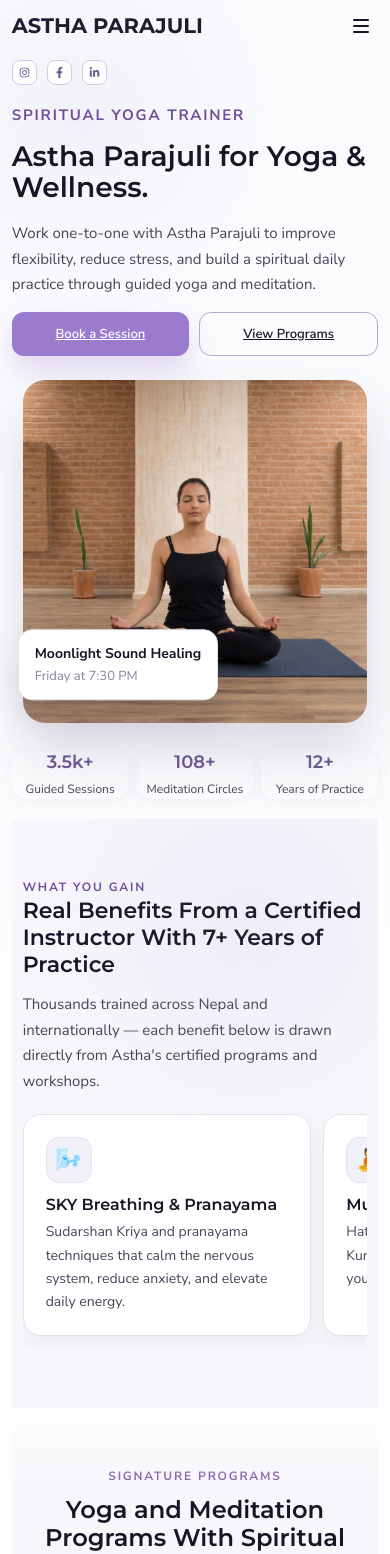
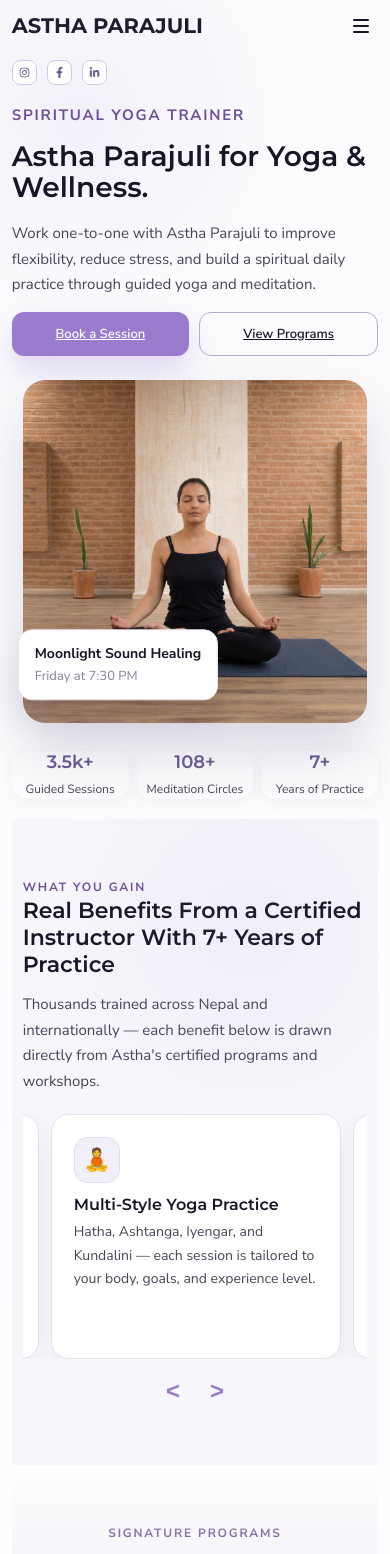
Before and after one commit to joshibibek91/yoga_personal2, a Next.js app: page / in a window 390 px wide. Shown: the top 1554 px of the page. Built offline with nearby package versions, Linux system fonts and the light colour scheme.

Commit message:
fixed_programs

```diff
--- a/app/globals.css
+++ b/app/globals.css
@@ -703,6 +703,52 @@ p {
   font-size: 14px;
   color: var(--muted);
   line-height: 1.65;
+}
+
+.benefitCarouselWrapper {
+  position: relative;
+  display: flex;
+  flex-direction: column;
+  align-items: center;
+  gap: 16px;
+}
+
+.benefitCarouselContainer {
+  position: relative;
+  width: 100%;
+  overflow: hidden;
+}
+
+.benefitCarouselArrow {
+  display: none;
+  background: transparent;
+  color: var(--primary);
+  border: none;
+  width: 32px;
+  height: 32px;
+  font-size: 24px;
+  cursor: pointer;
+  transition: color 0.2s ease, transform 0.2s ease;
+  flex-shrink: 0;
+  font-weight: 600;
+}
+
+.benefitCarouselArrow:hover:not(.disabled) {
+  color: var(--primary-dark);
+  transform: scale(1.2);
+}
+
+.benefitCarouselArrow.disabled {
+  color: #ccc;
+  cursor: not-allowed;
+  opacity: 0.5;
+}
+
+.benefitCarouselControls {
+  display: none;
+  gap: 12px;
+  justify-content: center;
+  align-items: center;
 }
 
 .benefitGrid {
@@ -2299,10 +2345,33 @@ p {
     flex-direction: row;
     overflow-x: auto;
     gap: 12px;
-    padding-bottom: 14px;
+    padding: 0 40px;
     scroll-snap-type: x mandatory;
     -webkit-overflow-scrolling: touch;
     scrollbar-width: none;
+    scroll-behavior: smooth;
+  }
+
+  .benefitCarouselContainer {
+    position: relative;
+    width: 100%;
+    overflow-x: visible;
+    margin: 0 -40px;
+  }
+
+  .benefitCarouselWrapper {
+    position: relative;
+    padding: 0;
+  }
+
+  .benefitCarouselArrow {
+    display: flex;
+    align-items: center;
+    justify-content: center;
+  }
+
+  .benefitCarouselControls {
+    display: flex;
   }
 
   .benefitNewGrid::-webkit-scrollbar {
@@ -2310,9 +2379,8 @@ p {
   }
 
   .benefitNewCard {
-    flex: 0 0 74vw;
-    max-width: 290px;
-    scroll-snap-align: start;
+    flex: 0 0 290px;
+    scroll-snap-align: center;
     flex-direction: column;
     gap: 12px;
   }
--- a/app/page.js
+++ b/app/page.js
@@ -1,6 +1,9 @@
+"use client";
+
 import Image from "next/image";
 import Link from "next/link";
 import { FaFacebookF, FaInstagram, FaLinkedinIn } from "react-icons/fa";
+import { useState, useRef, useEffect } from "react";
 import SiteChrome from "./components/SiteChrome";
 import LeadForm from "./components/LeadForm";
 import { socialLinks } from "./siteData";
@@ -34,9 +37,9 @@ const programs = [
 
 const benefits = [
   {
-    icon: "🌬️",
-    title: "SKY Breathing & Pranayama",
-    text: "Sudarshan Kriya and pranayama techniques that calm the nervous system, reduce anxiety, and elevate daily energy.",
+    icon: "🧘",
+    title: "Private Yoga Class",
+    text: "Personalised one-to-one practice with alignment, breath guidance, and posture adjustments to accelerate growth, reduce tension, and build confidence.",
   },
   {
     icon: "🧘",
@@ -108,6 +111,47 @@ const testimonials = [
 ];
 
 export default function Home() {
+  const benefitGridRef = useRef(null);
+  const [canScrollLeft, setCanScrollLeft] = useState(true);
+  const [canScrollRight, setCanScrollRight] = useState(true);
+
+  // Create extended benefits array for infinite loop
+  const extendedBenefits = [...benefits, ...benefits, ...benefits];
+
+  useEffect(() => {
+    // On mobile, scroll to show first card (second item) centered on load
+    if (benefitGridRef.current) {
+      const isMobile = window.innerWidth < 768;
+      if (isMobile) {
+        // With 40px padding on grid, scroll to second card
+        // Second card starts at: 290 (first card) + 12 (gap) + 40 (left padding) - 40 (to account for grid padding)
+        const scrollPosition = 290 + 12;
+        setTimeout(() => {
+          benefitGridRef.current.scrollLeft = scrollPosition;
+        }, 100);
+      }
+    }
+  }, []);
+
+  const handleScroll = () => {
+    if (benefitGridRef.current) {
+      // Allow continuous scrolling
+      setCanScrollLeft(true);
+      setCanScrollRight(true);
+    }
+  };
+
+  const scroll = (direction) => {
+    if (benefitGridRef.current) {
+      const cardWidth = benefitGridRef.current.querySelector(".benefitNewCard")?.offsetWidth || 290;
+      const gap = 12;
+      const scrollAmount = cardWidth + gap;
+      benefitGridRef.current.scrollBy({
+        left: direction === "left" ? -scrollAmount : scrollAmount,
+        behavior: "smooth",
+      });
+    }
+  };
   return (
     <SiteChrome activePath="/">
       <div className="hero">
@@ -176,7 +220,7 @@ export default function Home() {
             <p>Meditation Circles</p>
           </article>
           <article>
-            <h3>12+</h3>
+            <h3>7+</h3>
             <p>Years of Practice</p>
           </article>
         </div>
@@ -198,9 +242,15 @@ export default function Home() {
               workshops.
             </p>
           </div>
-          <div className="benefitNewGrid">
-            {benefits.map((item) => (
-              <article key={item.title} className="benefitNewCard">
+          <div className="benefitCarouselWrapper">
+            <div className="benefitCarouselContainer">
+              <div
+                className="benefitNewGrid"
+                ref={benefitGridRef}
+                onScroll={handleScroll}
+              >
+                {extendedBenefits.map((item, idx) => (
+                  <article key={`${item.title}-${idx}`} className="benefitNewCard">
                     <div className="benefitIcon">{item.icon}</div>
                     <div>
                       <h3>{item.title}</h3>
@@ -208,6 +258,24 @@ export default function Home() {
                     </div>
                   </article>
                 ))}
+              </div>
+            </div>
+            <div className="benefitCarouselControls">
+              <button
+                className={`benefitCarouselArrow benefitCarouselArrowLeft ${!canScrollLeft ? "disabled" : ""}`}
+                onClick={() => scroll("left")}
+                aria-label="Scroll benefits left"
+              >
+                &lt;
+              </button>
+              <button
+                className={`benefitCarouselArrow benefitCarouselArrowRight ${!canScrollRight ? "disabled" : ""}`}
+                onClick={() => scroll("right")}
+                aria-label="Scroll benefits right"
+              >
+                &gt;
+              </button>
+            </div>
           </div>
         </div>
       </section>
@@ -264,8 +332,8 @@ export default function Home() {
           <p>
             With over 7 years of experience, Astha has trained thousands across
             Nepal and internationally — through the Art of Living Center, IAHV,
-            and private corporate wellness programs. She specialises in SKY
-            Breathing, multi-style yoga, and women's holistic health.
+            and private corporate wellness programs. She specialises in private
+            yoga, multi-style practice, and women's holistic health.
           </p>
           <ul>
             <li>RYT 500-hour certified — highest international standard</li>
--- a/app/siteData.js
+++ b/app/siteData.js
@@ -9,7 +9,7 @@ export const navItems = [
 export const siteContact = {
   location: 'Kathmandu 44600, Nepal',
   email: 'wellbeing.astha@gmail.com',
-  phone: '+977 9810382425',
+  phone: '+977 9764630363',
   hours: 'Mon-Sat: 6:00 AM - 8:00 PM'
 };
 
```
Also changed, not shown: app/programs/page.js (+41 -9 lines). Lines whose indentation alone changed are shown as unchanged.
